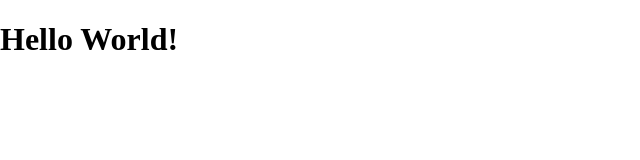
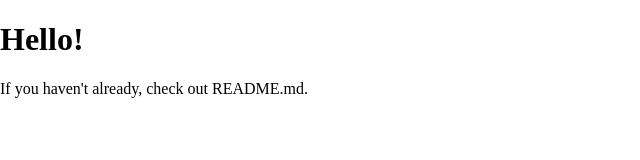
Before and after one commit to AR589/starter, a plain HTML site: page index.html in a window 1280 px wide. Shown: the whole page, without its empty margins (0-640 px from the left). Drawn offline with Linux system fonts and the light colour scheme.

```diff
--- a/index.html
+++ b/index.html
@@ -14,7 +14,8 @@
   <body>
 
     <!-- Start coding here! -->
-    <h1>Hello World!</h1>
+    <h1>Hello!</h1>
+    <p>If you haven't already, check out README.md.</p>
 
     <!-- Site JavaScript -->
     <script src="/javascript/toggleClass.js" charset="utf-8"></script>
--- a/javascript/main.js
+++ b/javascript/main.js
@@ -7,4 +7,5 @@
 // and replace '.myClass' and
 // 'class-to-toggle' with your own data.
 // Both parameters must be in quotes.
+
 // toggleClass('.myClass', 'class-to-toggle')
```
Also changed, not shown: 1 other file.
